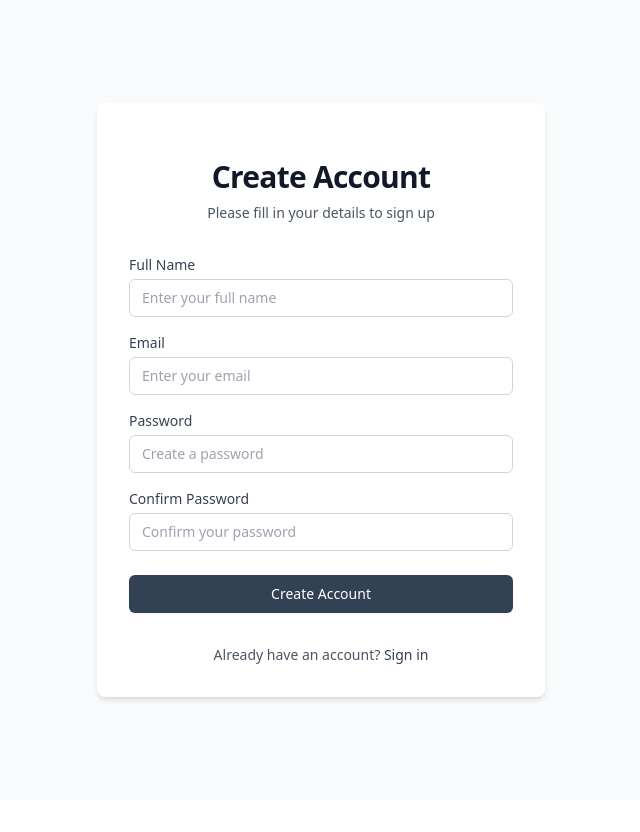
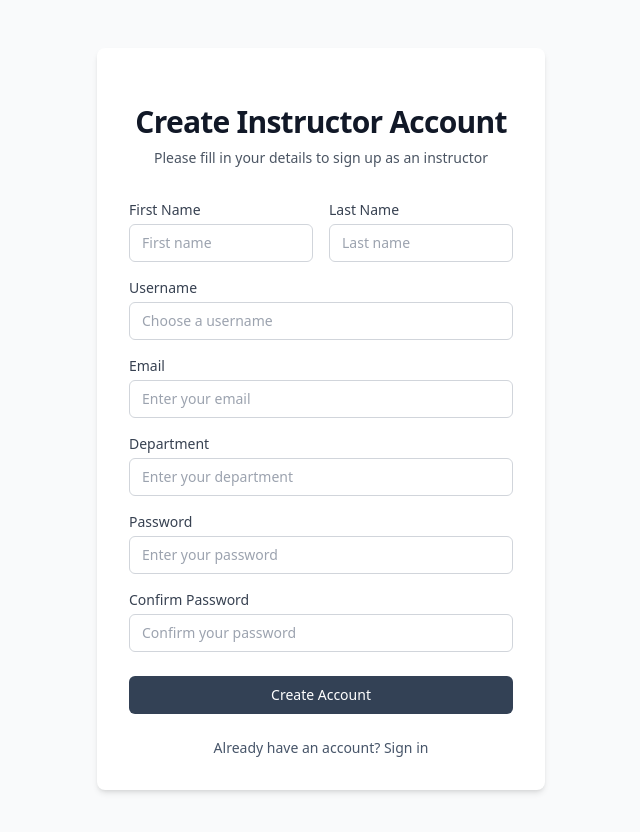
Before and after one commit to gazzaar/Xam-front, a React (Vite) app: page /signup in a window 1280 px wide. Shown: the top 832 px of the page, without its empty margins (319-959 px from the left). Before the commit the page ends 800 px from the top, so only its background shows below. Built offline with nearby package versions, Linux system fonts and the light colour scheme; a web font is replaced by a local one.

Commit message:
implement api calls

```diff
--- a/src/components/Login.jsx
+++ b/src/components/Login.jsx
@@ -1,12 +1,14 @@
 import { useState } from 'react';
 import { Link, useNavigate } from 'react-router-dom';
+import { authService } from '../services/api';
 
 export default function Login() {
   const [formData, setFormData] = useState({
-    email: '',
+    username: '',
     password: '',
   });
   const [error, setError] = useState('');
+  const [isLoading, setIsLoading] = useState(false);
   const navigate = useNavigate();
 
   const handleChange = (e) => {
@@ -20,92 +22,127 @@ export default function Login() {
   const handleSubmit = async (e) => {
     e.preventDefault();
     setError('');
+    setIsLoading(true);
 
     try {
-      // TODO: Implement actual login API call here
-      console.log('Login attempt with:', formData);
-      // On successful login:
-      // navigate('/');
+      const response = await authService.login(
+        formData.username,
+        formData.password
+      );
+
+      if (response.success) {
+        // Check user role and approval status
+        const { role, isApproved } = response.user;
+
+        if (!isApproved) {
+          setError(
+            'Your account is pending approval. Please wait for admin approval.'
+          );
+          return;
+        }
+
+        // Redirect based on role
+        if (role === 'admin') {
+          navigate('/admin/dashboard');
+        } else if (role === 'instructor') {
+          navigate('/instructor/dashboard');
+        } else {
+          navigate('/');
+        }
+      } else {
+        setError(response.message || 'Login failed. Please try again.');
+      }
     } catch (err) {
-      setError('Failed to login. Please check your credentials.');
+      setError(
+        err.message || 'An error occurred during login. Please try again.'
+      );
+    } finally {
+      setIsLoading(false);
     }
   };
 
   return (
-    <div className='flex justify-center items-center min-h-screen bg-gray-50 px-4 py-12 sm:px-6 lg:px-8'>
-      <div className='w-full max-w-md space-y-8 bg-white p-8 rounded-lg shadow-md'>
+    <div className="flex justify-center items-center min-h-screen bg-gray-50 px-4 py-12 sm:px-6 lg:px-8">
+      <div className="w-full max-w-md space-y-8 bg-white p-8 rounded-lg shadow-md">
         <div>
-          <h1 className='mt-6 text-center text-3xl font-bold tracking-tight text-gray-900'>
+          <h1 className="mt-6 text-center text-3xl font-bold tracking-tight text-gray-900">
             Welcome Back
           </h1>
-          <p className='mt-2 text-center text-sm text-gray-600'>
+          <p className="mt-2 text-center text-sm text-gray-600">
             Please enter your details to sign in
           </p>
         </div>
 
         {error && (
           <div
-            className='bg-red-50 border border-red-400 text-red-700 px-4 py-3 rounded relative'
-            role='alert'
+            className="bg-red-50 border border-red-400 text-red-700 px-4 py-3 rounded relative"
+            role="alert"
           >
-            <span className='block sm:inline'>{error}</span>
+            <span className="block sm:inline">{error}</span>
           </div>
         )}
 
-        <form className='mt-8 space-y-6' onSubmit={handleSubmit}>
-          <div className='space-y-4 rounded-md'>
+        <form className="mt-8 space-y-6" onSubmit={handleSubmit}>
+          <div className="space-y-4 rounded-md">
             <div>
               <label
-                htmlFor='email'
-                className='block text-sm font-medium text-gray-700'
+                htmlFor="username"
+                className="block text-sm font-medium text-gray-700"
               >
-                Email
+                Username
               </label>
               <input
-                type='email'
-                id='email'
-                name='email'
-                value={formData.email}
+                type="text"
+                id="username"
+                name="username"
+                value={formData.username}
                 onChange={handleChange}
-                placeholder='Enter your email'
+                placeholder="Enter your username"
                 required
-                className='mt-1 block w-full rounded-md border border-gray-300 px-3 py-2 text-gray-900 placeholder-gray-400 focus:border-blue-500 focus:outline-none focus:ring-blue-500 sm:text-sm'
+                className="mt-1 block w-full rounded-md border border-gray-300 px-3 py-2 text-gray-900 placeholder-gray-400 focus:border-blue-500 focus:outline-none focus:ring-blue-500 sm:text-sm"
               />
             </div>
 
             <div>
               <label
-                htmlFor='password'
-                className='block text-sm font-medium text-gray-700'
+                htmlFor="password"
+                className="block text-sm font-medium text-gray-700"
               >
                 Password
               </label>
               <input
-                type='password'
-                id='password'
-                name='password'
+                type="password"
+                id="password"
+                name="password"
                 value={formData.password}
                 onChange={handleChange}
-                placeholder='Enter your password'
+                placeholder="Enter your password"
                 required
-                className='mt-1 block w-full rounded-md border border-gray-300 px-3 py-2 text-gray-900 placeholder-gray-400 focus:border-blue-500 focus:outline-none focus:ring-blue-500 sm:text-sm'
+                className="mt-1 block w-full rounded-md border border-gray-300 px-3 py-2 text-gray-900 placeholder-gray-400 focus:border-blue-500 focus:outline-none focus:ring-blue-500 sm:text-sm"
               />
             </div>
           </div>
 
           <button
-            type='submit'
-            className='w-full flex justify-center py-2 px-4 border border-transparent rounded-md shadow-sm text-sm font-medium text-white bg-slate-700 hover:bg-slate-600 focus:outline-none focus:ring-2 focus:ring-offset-2  focus:bg-slate-600 transition-colors duration-200'
+            type="submit"
+            disabled={isLoading}
+            className={`w-full flex justify-center py-2 px-4 border border-transparent rounded-md shadow-sm text-sm font-medium text-white bg-slate-700
+              ${
+                isLoading
+                  ? 'opacity-50 cursor-not-allowed'
+                  : 'hover:bg-slate-600'
+              }
+              focus:outline-none focus:ring-2 focus:ring-offset-2 focus:bg-slate-600 transition-colors duration-200`}
           >
-            Sign In
+            {isLoading ? 'Signing in...' : 'Sign In'}
           </button>
         </form>
 
-        <p className='mt-4 text-center text-sm text-gray-600'>
+        <p className="mt-4 text-center text-sm text-gray-600">
           Don&apos;t have an account?{' '}
           <Link
-            to='/signup'
-            className='font-medium text-slate-700 hover:text-slate-600'
+            to="/signup"
+            className="font-medium text-slate-700 hover:text-slate-600"
           >
             Sign up
           </Link>
--- a/src/components/SignUp.jsx
+++ b/src/components/SignUp.jsx
@@ -1,14 +1,20 @@
 import { useState } from 'react';
 import { Link, useNavigate } from 'react-router-dom';
+import { authService } from '../services/api';
 
 export default function SignUp() {
   const [formData, setFormData] = useState({
-    name: '',
+    username: '',
     email: '',
     password: '',
     confirmPassword: '',
+    firstName: '',
+    lastName: '',
+    department: '',
   });
+
   const [error, setError] = useState('');
+  const [isLoading, setIsLoading] = useState(false);
   const navigate = useNavigate();
 
   const handleChange = (e) => {
@@ -19,142 +25,257 @@ export default function SignUp() {
     }));
   };
 
+  const validateForm = () => {
+    if (!formData.username || formData.username.length < 3) {
+      setError('Username must be at least 3 characters long');
+      return false;
+    }
+
+    if (!formData.email || !formData.email.includes('@')) {
+      setError('Please enter a valid email address');
+      return false;
+    }
+
+    if (!formData.password || formData.password.length < 6) {
+      setError('Password must be at least 6 characters long');
+      return false;
+    }
+
+    if (formData.password !== formData.confirmPassword) {
+      setError('Passwords do not match');
+      return false;
+    }
+
+    if (!formData.firstName || !formData.lastName) {
+      setError('First name and last name are required');
+      return false;
+    }
+
+    if (!formData.department) {
+      setError('Department is required');
+      return false;
+    }
+
+    return true;
+  };
+
   const handleSubmit = async (e) => {
     e.preventDefault();
     setError('');
+    setIsLoading(true);
 
-    if (formData.password !== formData.confirmPassword) {
-      setError('Passwords do not match');
+    if (!validateForm()) {
+      setIsLoading(false);
       return;
     }
 
     try {
-      // TODO: Implement actual signup API call here
-      console.log('Signup attempt with:', formData);
-      // On successful signup:
-      // navigate('/login');
+      // Remove confirmPassword from the data sent to the server
+      const { confirmPassword, ...registrationData } = formData;
+
+      const response = await authService.register(registrationData);
+
+      if (response.success) {
+        navigate('/login', {
+          state: {
+            message:
+              'Registration successful! Please wait for admin approval before logging in.',
+          },
+        });
+      } else {
+        setError(response.message || 'Registration failed. Please try again.');
+      }
     } catch (err) {
-      setError('Failed to create account. Please try again.');
+      setError(
+        err.message ||
+          'An error occurred during registration. Please try again.'
+      );
+    } finally {
+      setIsLoading(false);
     }
   };
 
   return (
-    <div className='flex justify-center items-center min-h-screen bg-gray-50 px-4 py-12 sm:px-6 lg:px-8'>
-      <div className='w-full max-w-md space-y-8 bg-white p-8 rounded-lg shadow-md'>
+    <div className="flex justify-center items-center min-h-screen bg-gray-50 px-4 py-12 sm:px-6 lg:px-8">
+      <div className="w-full max-w-md space-y-8 bg-white p-8 rounded-lg shadow-md">
         <div>
-          <h1 className='mt-6 text-center text-3xl font-bold tracking-tight text-gray-900'>
-            Create Account
+          <h1 className="mt-6 text-center text-3xl font-bold tracking-tight text-gray-900">
+            Create Instructor Account
           </h1>
-          <p className='mt-2 text-center text-sm text-gray-600'>
-            Please fill in your details to sign up
+          <p className="mt-2 text-center text-sm text-gray-600">
+            Please fill in your details to sign up as an instructor
           </p>
         </div>
 
         {error && (
           <div
-            className='bg-red-50 border border-red-400 text-red-700 px-4 py-3 rounded relative'
-            role='alert'
+            className="bg-red-50 border border-red-400 text-red-700 px-4 py-3 rounded relative"
+            role="alert"
           >
-            <span className='block sm:inline'>{error}</span>
+            <span className="block sm:inline">{error}</span>
           </div>
         )}
 
-        <form className='mt-8 space-y-6' onSubmit={handleSubmit}>
-          <div className='space-y-4 rounded-md'>
+        <form className="mt-8 space-y-6" onSubmit={handleSubmit}>
+          <div className="space-y-4 rounded-md">
+            <div className="grid grid-cols-2 gap-4">
+              <div>
+                <label
+                  htmlFor="firstName"
+                  className="block text-sm font-medium text-gray-700"
+                >
+                  First Name
+                </label>
+                <input
+                  type="text"
+                  id="firstName"
+                  name="firstName"
+                  value={formData.firstName}
+                  onChange={handleChange}
+                  placeholder="First name"
+                  required
+                  className="mt-1 block w-full rounded-md border border-gray-300 px-3 py-2 text-gray-900 placeholder-gray-400 focus:border-slate-500 focus:outline-none focus:ring-slate-500 sm:text-sm"
+                />
+              </div>
+              <div>
+                <label
+                  htmlFor="lastName"
+                  className="block text-sm font-medium text-gray-700"
+                >
+                  Last Name
+                </label>
+                <input
+                  type="text"
+                  id="lastName"
+                  name="lastName"
+                  value={formData.lastName}
+                  onChange={handleChange}
+                  placeholder="Last name"
+                  required
+                  className="mt-1 block w-full rounded-md border border-gray-300 px-3 py-2 text-gray-900 placeholder-gray-400 focus:border-slate-500 focus:outline-none focus:ring-slate-500 sm:text-sm"
+                />
+              </div>
+            </div>
+
             <div>
               <label
-                htmlFor='name'
-                className='block text-sm font-medium text-gray-700'
+                htmlFor="username"
+                className="block text-sm font-medium text-gray-700"
               >
-                Full Name
+                Username
               </label>
               <input
-                type='text'
-                id='name'
-                name='name'
-                value={formData.name}
+                type="text"
+                id="username"
+                name="username"
+                value={formData.username}
                 onChange={handleChange}
-                placeholder='Enter your full name'
+                placeholder="Choose a username"
                 required
-                className='mt-1 block w-full rounded-md border border-gray-300 px-3 py-2 text-gray-900 placeholder-gray-400 focus:border-blue-500 focus:outline-none focus:ring-blue-500 sm:text-sm'
+                className="mt-1 block w-full rounded-md border border-gray-300 px-3 py-2 text-gray-900 placeholder-gray-400 focus:border-slate-500 focus:outline-none focus:ring-slate-500 sm:text-sm"
               />
             </div>
 
             <div>
               <label
-                htmlFor='email'
-                className='block text-sm font-medium text-gray-700'
+                htmlFor="email"
+                className="block text-sm font-medium text-gray-700"
               >
                 Email
               </label>
               <input
-                type='email'
-                id='email'
-                name='email'
+                type="email"
+                id="email"
+                name="email"
                 value={formData.email}
                 onChange={handleChange}
-                placeholder='Enter your email'
+                placeholder="Enter your email"
                 required
-                className='mt-1 block w-full rounded-md border border-gray-300 px-3 py-2 text-gray-900 placeholder-gray-400 focus:border-blue-500 focus:outline-none focus:ring-blue-500 sm:text-sm'
+                className="mt-1 block w-full rounded-md border border-gray-300 px-3 py-2 text-gray-900 placeholder-gray-400 focus:border-slate-500 focus:outline-none focus:ring-slate-500 sm:text-sm"
               />
             </div>
 
             <div>
               <label
-                htmlFor='password'
-                className='block text-sm font-medium text-gray-700'
+                htmlFor="department"
+                className="block text-sm font-medium text-gray-700"
               >
-                Password
+                Department
               </label>
               <input
-                type='password'
-                id='password'
-                name='password'
-                value={formData.password}
+                type="text"
+                id="department"
+                name="department"
+                value={formData.department}
                 onChange={handleChange}
-                placeholder='Create a password'
+                placeholder="Enter your department"
                 required
-                className='mt-1 block w-full rounded-md border border-gray-300 px-3 py-2 text-gray-900 placeholder-gray-400 focus:border-blue-500 focus:outline-none focus:ring-blue-500 sm:text-sm'
+                className="mt-1 block w-full rounded-md border border-gray-300 px-3 py-2 text-gray-900 placeholder-gray-400 focus:border-slate-500 focus:outline-none focus:ring-slate-500 sm:text-sm"
               />
             </div>
 
             <div>
               <label
-                htmlFor='confirmPassword'
-                className='block text-sm font-medium text-gray-700'
+                htmlFor="password"
+                className="block text-sm font-medium text-gray-700"
+              >
+                Password
+              </label>
+              <input
+                type="password"
+                id="password"
+                name="password"
+                value={formData.password}
+                onChange={handleChange}
+                placeholder="Enter your password"
+                required
+                className="mt-1 block w-full rounded-md border border-gray-300 px-3 py-2 text-gray-900 placeholder-gray-400 focus:border-slate-500 focus:outline-none focus:ring-slate-500 sm:text-sm"
+              />
+            </div>
+
+            <div>
+              <label
+                htmlFor="confirmPassword"
+                className="block text-sm font-medium text-gray-700"
               >
                 Confirm Password
               </label>
               <input
-                type='password'
-                id='confirmPassword'
-                name='confirmPassword'
+                type="password"
+                id="confirmPassword"
+                name="confirmPassword"
                 value={formData.confirmPassword}
                 onChange={handleChange}
-                placeholder='Confirm your password'
+                placeholder="Confirm your password"
                 required
-                className='mt-1 block w-full rounded-md border border-gray-300 px-3 py-2 text-gray-900 placeholder-gray-400 focus:border-blue-500 focus:outline-none focus:ring-blue-500 sm:text-sm'
+                className="mt-1 block w-full rounded-md border border-gray-300 px-3 py-2 text-gray-900 placeholder-gray-400 focus:border-slate-500 focus:outline-none focus:ring-slate-500 sm:text-sm"
               />
             </div>
           </div>
 
-          <button
-            type='submit'
-            className='w-full flex justify-center py-2 px-4 border border-transparent rounded-md shadow-sm text-sm font-medium text-white bg-slate-700 hover:bg-slate-600 focus:outline-none focus:ring-2 focus:ring-offset-2  focus:bg-slate-600 transition-colors duration-200'
-          >
-            Create Account
-          </button>
+          <div>
+            <button
+              type="submit"
+              disabled={isLoading}
+              className={`group relative flex w-full justify-center rounded-md border border-transparent py-2 px-4 text-sm font-medium text-white ${
+                isLoading
+                  ? 'bg-slate-400 cursor-not-allowed'
+                  : 'bg-slate-700 hover:bg-slate-600 focus:outline-none focus:ring-2 focus:ring-slate-500 focus:ring-offset-2'
+              }`}
+            >
+              {isLoading ? 'Creating Account...' : 'Create Account'}
+            </button>
+          </div>
+
+          <div className="text-sm text-center">
+            <Link
+              to="/login"
+              className="font-medium text-slate-600 hover:text-slate-500"
+            >
+              Already have an account? Sign in
+            </Link>
+          </div>
         </form>
-
-        <p className='mt-4 text-center text-sm text-gray-600'>
-          Already have an account?{' '}
-          <Link
-            to='/login'
-            className='font-medium text-slate-700 hover:text-slate-600'
-          >
-            Sign in
-          </Link>
-        </p>
       </div>
     </div>
   );
--- /dev/null
+++ b/src/services/api.js
@@ -0,0 +1,130 @@
+import axios from 'axios';
+
+const API_BASE_URL = 'http://localhost:3000/api';
+
+const api = axios.create({
+  baseURL: API_BASE_URL,
+  headers: {
+    'Content-Type': 'application/json',
+  },
+});
+
+// Add a request interceptor to add the auth token to requests
+api.interceptors.request.use(
+  (config) => {
+    const token = localStorage.getItem('token');
+    if (token) {
+      config.headers.Authorization = `Bearer ${token}`;
+    }
+    return config;
+  },
+  (error) => {
+    return Promise.reject(error);
+  }
+);
+
+// Auth services
+export const authService = {
+  login: async (username, password) => {
+    try {
+      const response = await api.post('/auth/login', { username, password });
+      if (response.data.success && response.data.token) {
+        localStorage.setItem('token', response.data.token);
+        localStorage.setItem('user', JSON.stringify(response.data.user));
+      }
+      return response.data;
+    } catch (error) {
+      throw (
+        error.response?.data || {
+          success: false,
+          message: 'Network error occurred',
+        }
+      );
+    }
+  },
+
+  register: async (userData) => {
+    try {
+      const response = await api.post('/auth/register/instructor', userData);
+      return response.data;
+    } catch (error) {
+      throw (
+        error.response?.data || {
+          success: false,
+          message: 'Network error occurred',
+        }
+      );
+    }
+  },
+
+  logout: () => {
+    localStorage.removeItem('token');
+    localStorage.removeItem('user');
+  },
+
+  getCurrentUser: () => {
+    const user = localStorage.getItem('user');
+    return user ? JSON.parse(user) : null;
+  },
+};
+
+// Admin services
+export const adminService = {
+  getDashboardStats: async () => {
+    try {
+      const response = await api.get('/admin/dashboard');
+      return response.data;
+    } catch (error) {
+      throw (
+        error.response?.data || {
+          success: false,
+          message: 'Network error occurred',
+        }
+      );
+    }
+  },
+
+  getInstructors: async () => {
+    try {
+      const response = await api.get('/admin/instructors');
+      return response.data;
+    } catch (error) {
+      throw (
+        error.response?.data || {
+          success: false,
+          message: 'Network error occurred',
+        }
+      );
+    }
+  },
+
+  getPendingInstructors: async () => {
+    try {
+      const response = await api.get('/admin/instructors/pending');
+      return response.data;
+    } catch (error) {
+      throw (
+        error.response?.data || {
+          success: false,
+          message: 'Network error occurred',
+        }
+      );
+    }
+  },
+
+  approveInstructor: async (instructorId) => {
+    try {
+      const response = await api.put(
+        `/admin/instructors/${instructorId}/approve`
+      );
+      return response.data;
+    } catch (error) {
+      throw (
+        error.response?.data || {
+          success: false,
+          message: 'Network error occurred',
+        }
+      );
+    }
+  },
+};
```
